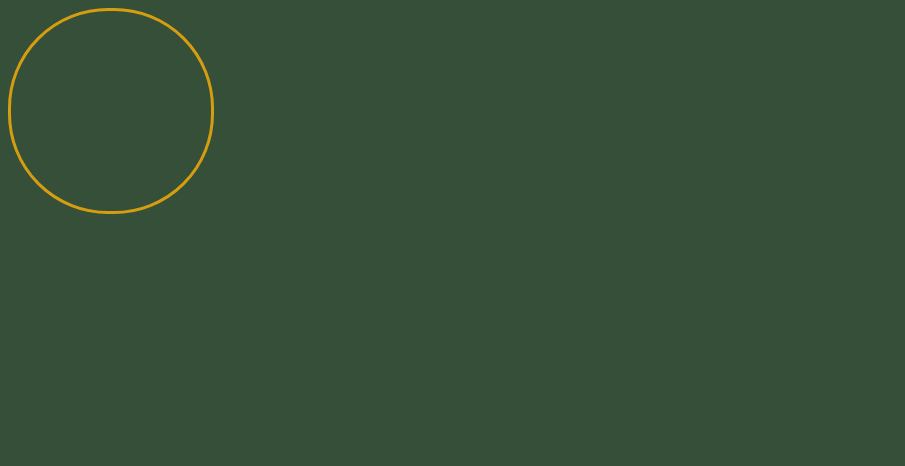
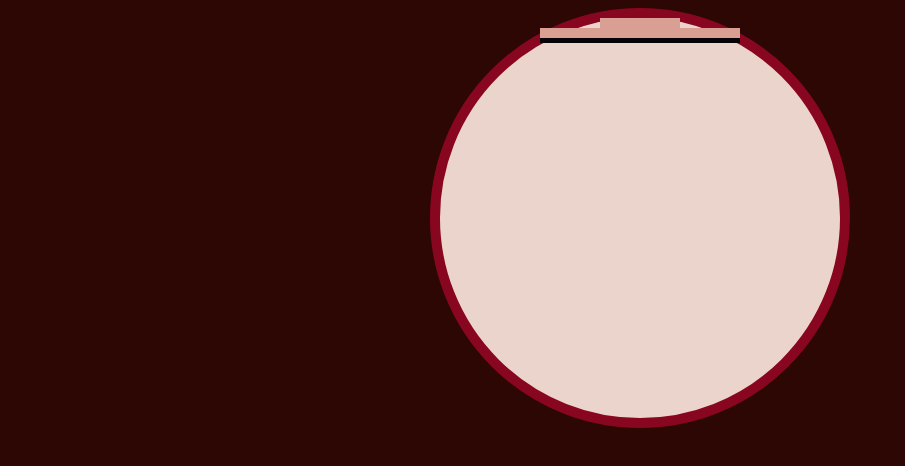
Before and after one commit to NaomiLea/javascript30, a plain HTML site: page two/index.html in a window 1280 px wide. Shown: the whole page, without its empty margins (0-905 px from the left). Drawn offline with Linux system fonts and the light colour scheme.

Commit message:
adding styling

```diff
--- a/two/stylesheet.css
+++ b/two/stylesheet.css
@@ -1,12 +1,34 @@
 body {
-  background-color: rgb(53, 79, 56);
+    background-color: #2C0703;
 }
 
-.clock{
-  border-width: 20px;
-  border: solid;
-  border-color: rgb(213, 158, 17);
-  border-radius: 100px;
-  height: 200px;
+.clock {
+    border: solid;
+    border-width: 10px;
+    border-color: #890620;
+    border-radius: 100%;
+    height: 400px;
+    width: 400px;
+    margin: auto;
+    background-color: #EBD4CB;
+}
+
+.hand {
+    background-color: #DA9F93;
+    height: 10px;
+    margin: auto;
+}
+
+.hour-hand {
+  width: 80px;
+}
+
+.min-hand {
   width: 200px;
 }
+
+.second-hand {
+  width: 200px;
+  height: 5px;
+  background-color: rgb(6, 2, 6);
+}
```
